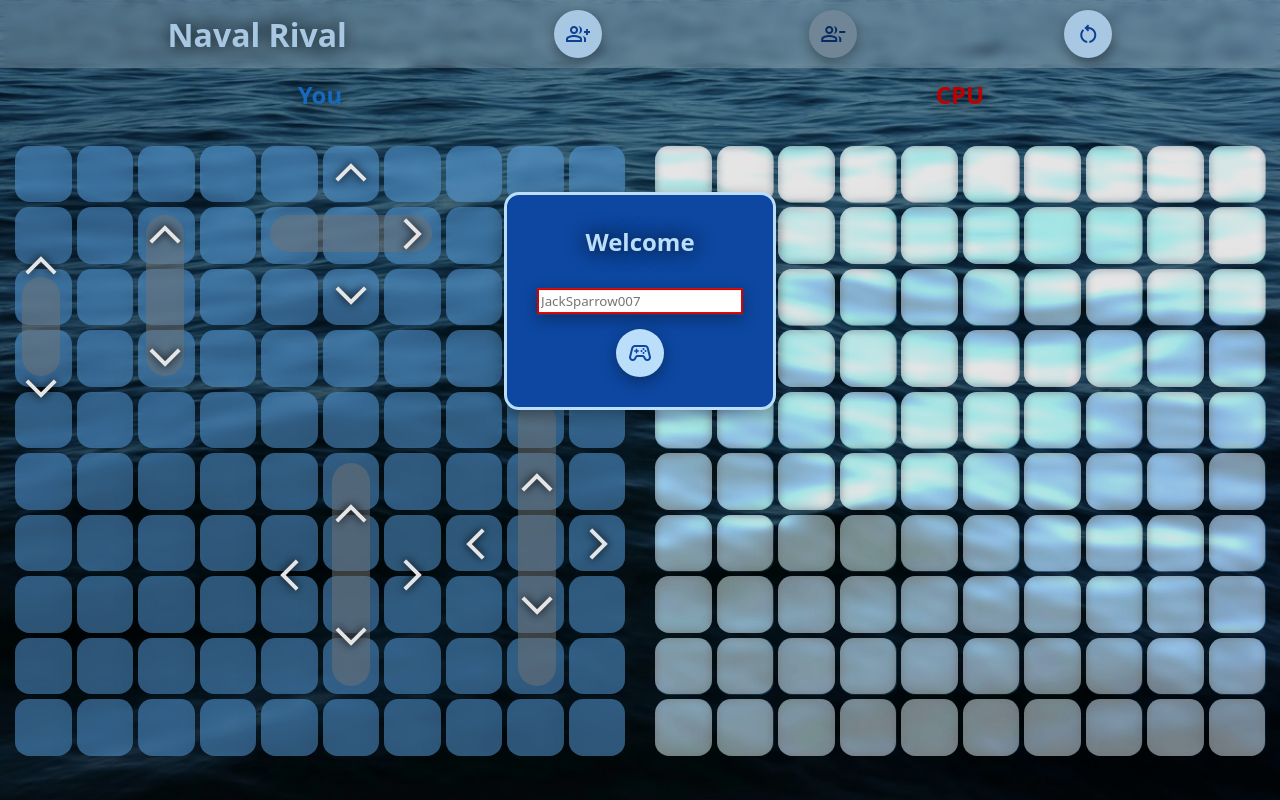
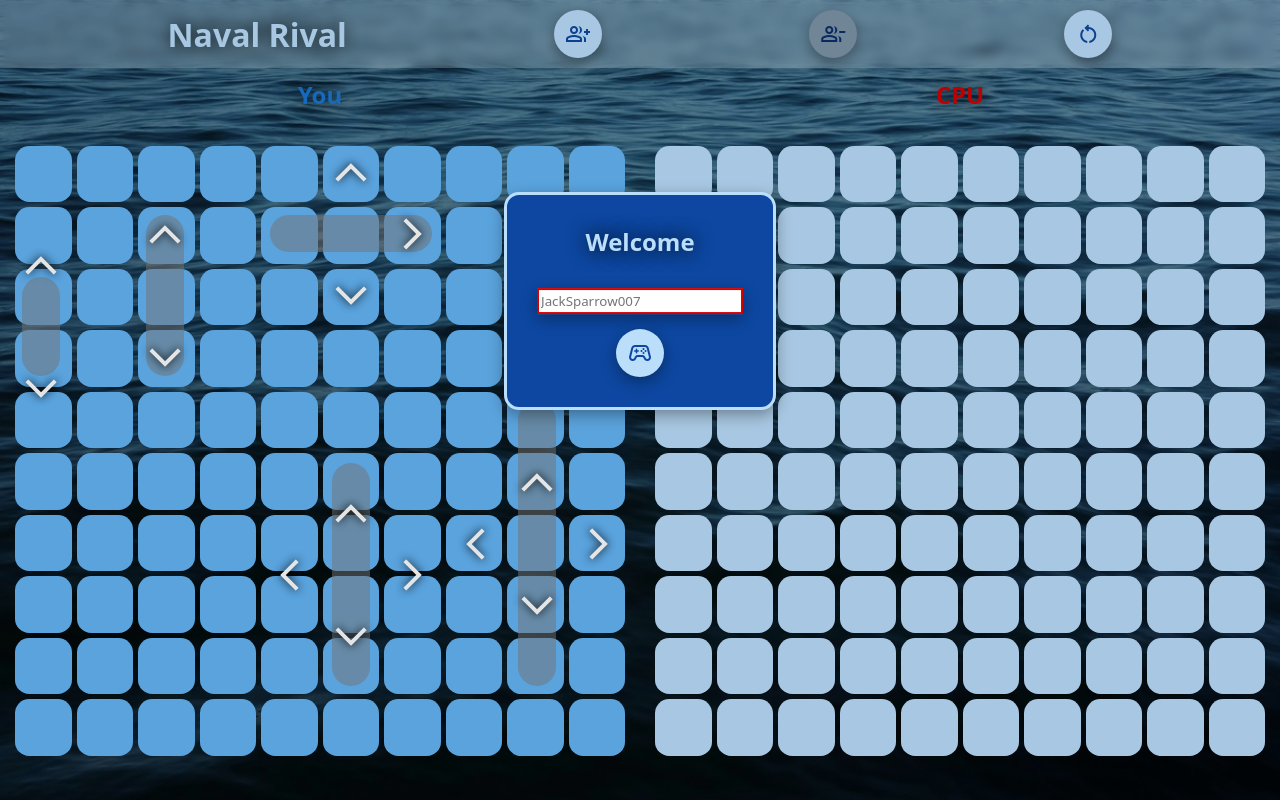
Before and after one commit to CyprianESPI/odin-battleship, a website built with webpack: page src/index.html in a window 1280 px wide. Built offline with nearby package versions, Linux system fonts and the light colour scheme.

Commit message:
Test if blur is the issue

```diff
--- a/src/styles.css
+++ b/src/styles.css
@@ -247,12 +247,8 @@ button.enabled {
     justify-content: center;
     align-items: center;
 
-    /* From https://css.glass */
-    background: rgba(100, 181, 256, 0.5);
     border-radius: 25%;
-    box-shadow: 0 4px 30px rgba(0, 0, 0, 0.1);
-    backdrop-filter: blur(5px);
-    -webkit-backdrop-filter: blur(5px);
+    background-color: var(--clr-primary-300);
 }
 
 .dot {
@@ -267,11 +263,11 @@ button.enabled {
 
 .clickable {
     cursor: crosshair;
-    filter: brightness(5.0);
+    background-color: var(--clr-primary-100);
 }
 
 .clickable:hover {
-    filter: brightness(0.50);
+    filter: brightness(0.5);
 }
 
 /* Hide computer's ships overlay */
```
